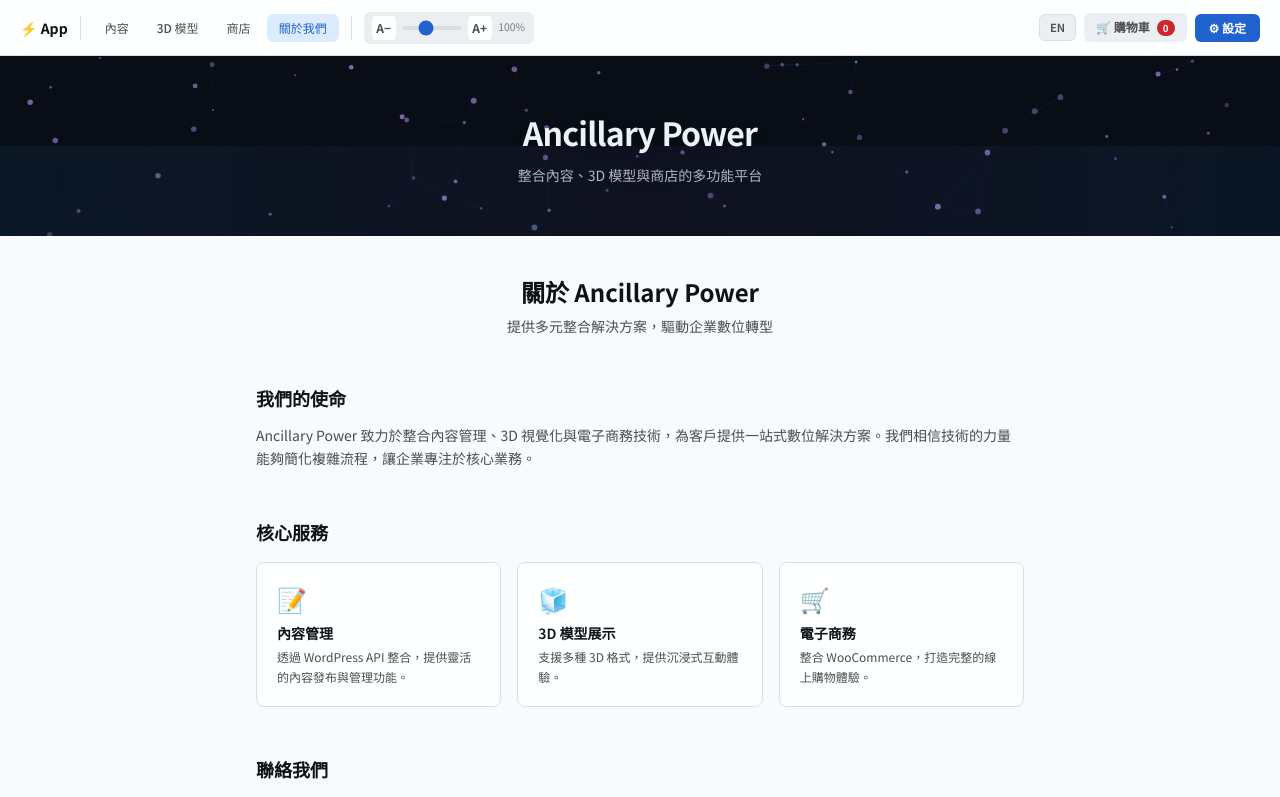
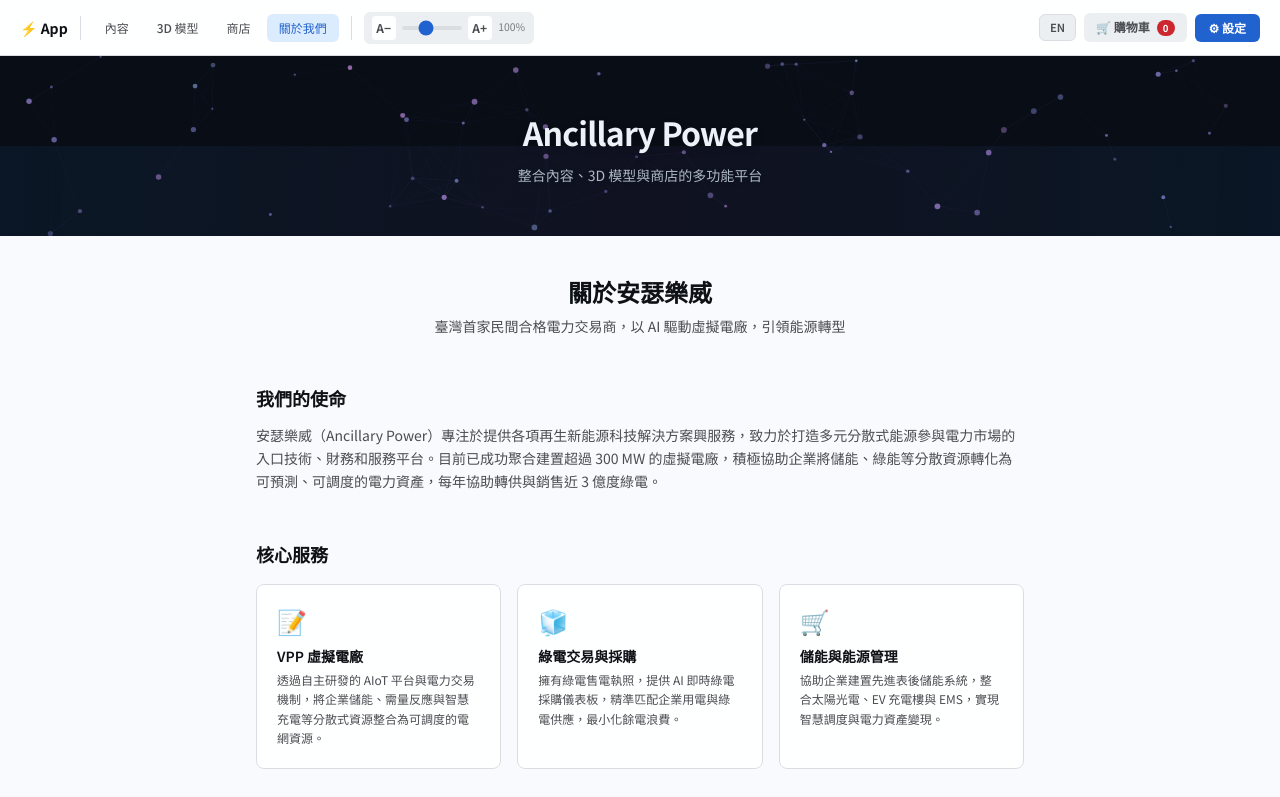
Before and after one commit to ancillarypower/official-site, a React (Vite) app: page /about in a window 1280 px wide. Shown: the top 797 px of the page. Built offline with nearby package versions, Linux system fonts and the light colour scheme; no server answers.

Commit message:
fix(i18n): rewrite about section with real company info (zh)
Replace placeholder content with actual Ancillary Power business
info: VPP, electricity trading, green energy, real contact details.

```diff
--- a/src/i18n/zh.ts
+++ b/src/i18n/zh.ts
@@ -100,26 +100,32 @@
   footer_text: "WP 內容 + 3D 檢視器 + WooCommerce 商店",
 
   // About
-  about_title: "關於 Ancillary Power",
-  about_subtitle: "提供多元整合解決方案，驅動企業數位轉型",
+  about_title: "關於安瑟樂威",
+  about_subtitle:
+    "臺灣首家民間合格電力交易商，以 AI 驅動虛擬電廠，引領能源轉型",
   about_mission_title: "我們的使命",
   about_mission_text:
-    "Ancillary Power 致力於整合內容管理、3D 視覺化與電子商務技術，為客戶提供一站式數位解決方案。我們相信技術的力量能夠簡化複雜流程，讓企業專注於核心業務。",
+    "安瑟樂威（Ancillary Power）專注於提供各項再生新能源科技解決方案興服務，致力於打造多元分散式能源參與電力市場的入口技術、財務和服務平台。目前已成功聚合建置超過 300 MW 的虛擬電廠，積極協助企業將儲能、綠能等分散資源轉化為可預測、可調度的電力資產，每年協助轉供與銷售近 3 億度綠電。",
   about_services_title: "核心服務",
-  about_service_content: "內容管理",
+  about_service_content: "VPP 虛擬電廠",
   about_service_content_desc:
-    "透過 WordPress API 整合，提供靈活的內容發布與管理功能。",
-  about_service_3d: "3D 模型展示",
+    "透過自主研發的 AIoT 平台與電力交易機制，將企業儲能、需量反應與智慧充電等分散式資源整合為可調度的電網資源。",
+  about_service_3d: "綠電交易與採購",
   about_service_3d_desc:
-    "支援多種 3D 格式，提供沉浸式互動體驗。",
-  about_service_store: "電子商務",
+    "擁有綠電售電執照，提供 AI 即時綠電採購儀表板，精準匹配企業用電與綠電供應，最小化餘電浪費。",
+  about_service_store: "儲能與能源管理",
   about_service_store_desc:
-    "整合 WooCommerce，打造完整的線上購物體驗。",
+    "協助企業建置先進表後儲能系統，整合太陽光電、EV 充電樓與 EMS，實現智慧調度與電力資產變現。",
   about_contact_title: "聯絡我們",
   about_contact_text:
-    "如有任何問題或合作需求，歡迎與我們聯繫。",
+    "如有能源管理、虛擬電廠或綠電採購相關需求，歡迎與我們聯繫。",
   about_email_label: "Email",
   about_email_value: "contact@ancillarypower.com",
+  about_phone_label: "電話",
+  about_phone_value: "02-2727-2988",
+  about_address_label: "地址",
+  about_address_value:
+    "台北市中正區新生南路一段 50 號 4 樓之 5",
 
   // Sample products
   product_1: "無線降噪耳機",
```
